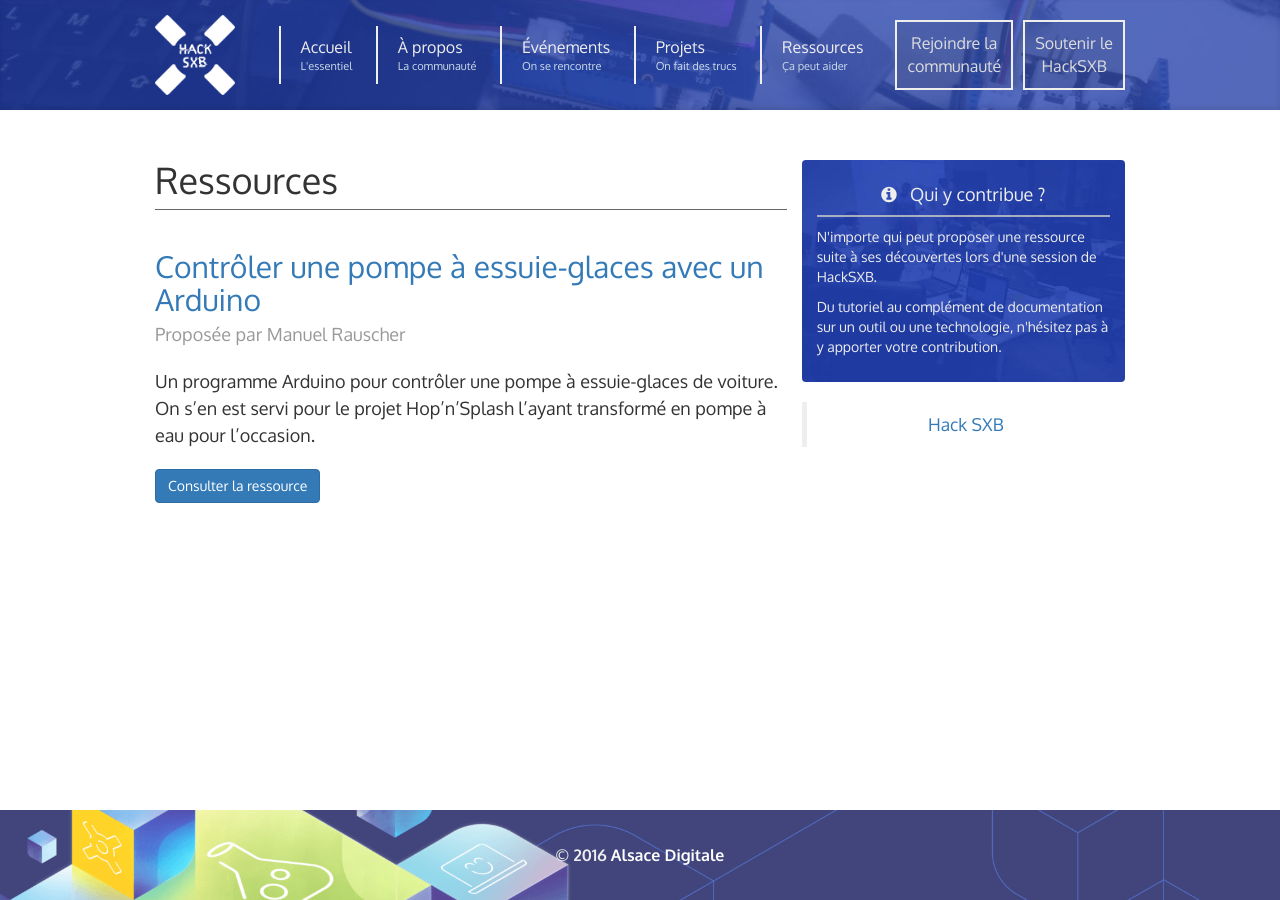
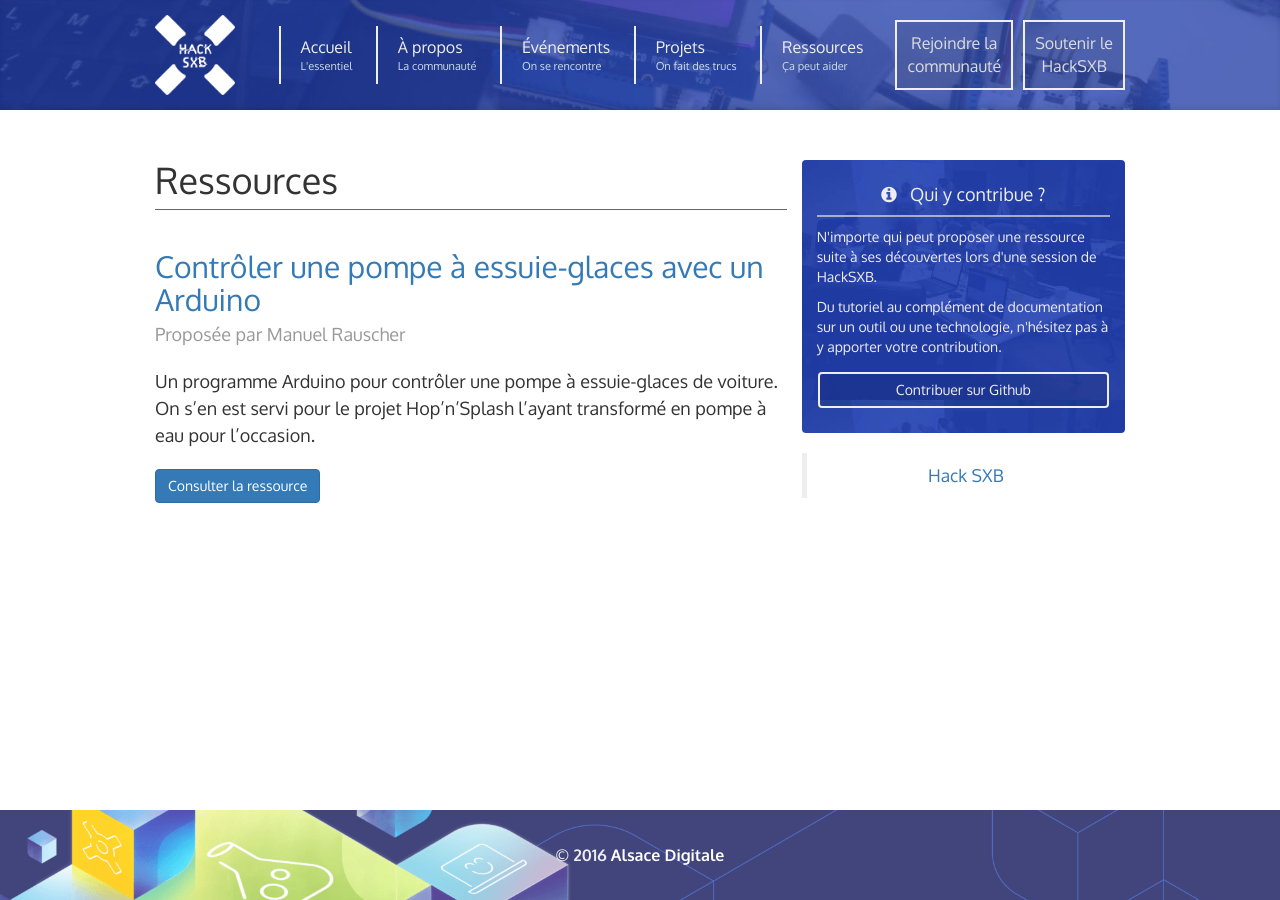
Before and after one commit to AlsaceDigitale/www.hacksxb.com, a Jekyll site: the page built from ressources/index.html, in a window 1280 px wide. Built offline with Jekyll 4.4.1, drawn with Linux system fonts in a browser that asks for light colours; nearby versions of some CDN libraries.

Commit message:
add contribute link

```diff
--- a/ressources/index.html
+++ b/ressources/index.html
@@ -25,6 +25,11 @@ description: "La communauté HackSXB met à disposition des ressources pour vous
       <h4 class="sidebar-title"><i class="fa fa-info-circle"></i> &nbsp; Qui y contribue ?</h4>
       <p>N'importe qui peut proposer une ressource suite à ses découvertes lors d'une session de HackSXB.</p>
       <p>Du tutoriel au complément de documentation sur un outil ou une technologie, n'hésitez pas à y apporter votre contribution.</p>
+      <div class="row">
+        <div class="col-xs-12 nopadding">
+          <a href="https://github.com/AlsaceDigitale/www.hacksxb.com" class="btn btn-default sidebar-button">Contribuer sur Github</a>
+        </div>
+      </div>
     </div>
     <div class="row">
       <div class="col-xs-12 nopadding text-center">
```
